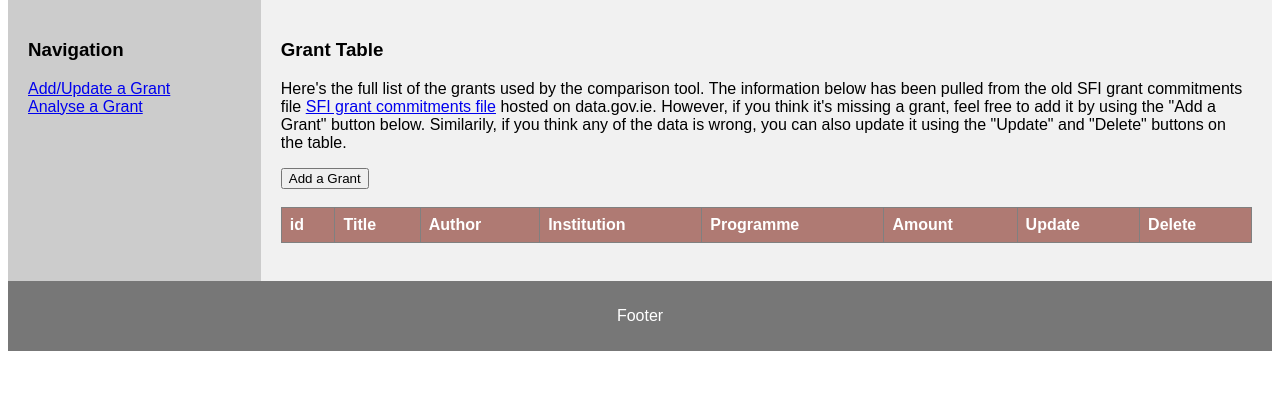
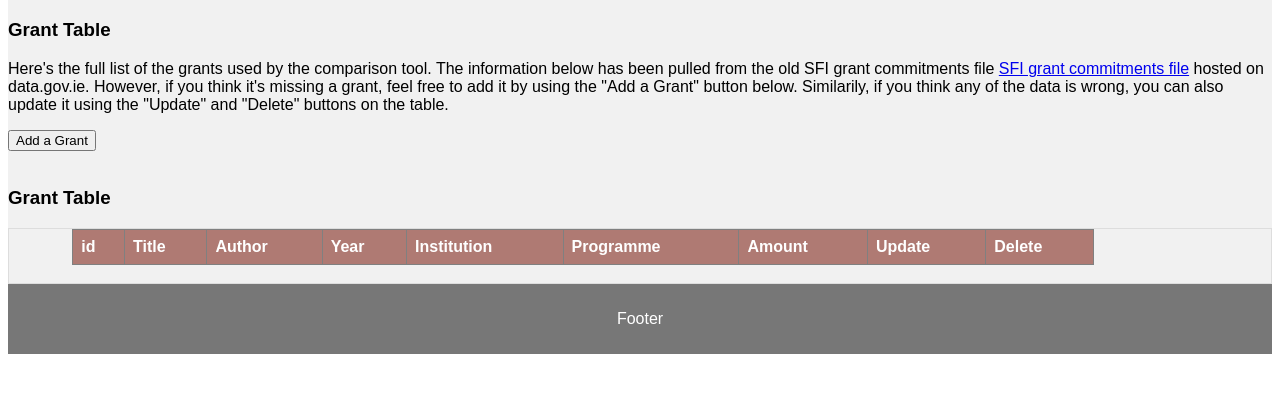
Before and after one commit to NeilTynan/WSAA-project, a Flask app: page / in a window 1280 px wide. Shown: the part 234-627 px from the top of the page. Run offline with Flask 2, Linux system fonts and the light colour scheme; data that the repository does not hold is empty.

Commit message:
Updated grantDAO to include a second table.  Started updating all document to account for "year" field.

```diff
--- a/grantDAO.py
+++ b/grantDAO.py
@@ -1,5 +1,8 @@
+#libraries
 import mysql.connector
 import dbconfig as cfg
+
+#grantDAO()
 class grantDAO:
     connection=""
     cursor =''
@@ -56,7 +59,108 @@ class grantDAO:
 
     def create(self, grant):
         cursor = self.getcursor()
-        sql="insert into funding (title, author, institution, programme, amount) values (%s,%s,%s,%s,%s)"
+        sql="insert into funding (title, author, year=%s, institution, programme, amount) values (%s,%s,%s,%s,%s)"
+        values = (grant.get("title"), grant.get("author"), grant.get("year"), grant.get("institution"), grant.get("programme"), grant.get("amount"))
+        cursor.execute(sql, values)
+
+        self.connection.commit()
+        newid = cursor.lastrowid
+        grant["id"] = newid
+        self.closeAll()
+        return grant
+
+
+    def update(self, id, grant):
+        cursor = self.getcursor()
+        sql="update funding set title= %s, author=%s, year=%s, institution=%s, programme=%s, amount=%s  where id = %s"
+
+        values = (grant.get("title"), grant.get("author"), grant.get("year"), grant.get("institution"), grant.get("programme"), grant.get("amount"),id)
+        cursor.execute(sql, values)
+        self.connection.commit()
+        self.closeAll()
+
+    def delete(self, id):
+        cursor = self.getcursor()
+        sql="delete from funding where id = %s"
+        values = (id,)
+
+        cursor.execute(sql, values)
+
+        self.connection.commit()
+        self.closeAll()
+
+        print("delete done")
+
+    def convertToDictionary(self, resultLine):
+        attkeys=['id','title','author','year', 'institution', "programme", "amount"]
+        book = {}
+        currentkey = 0
+        for attrib in resultLine:
+            book[attkeys[currentkey]] = attrib
+            currentkey = currentkey + 1
+        return book
+
+
+grantDAO = grantDAO()
+
+# gresearcherDAO
+class researcherDAO:
+    connection=""
+    cursor =''
+    host=       ''
+    user=       ''
+    password=   ''
+    database=   ''
+
+#config file
+    def __init__(self):
+        self.host=       cfg.mysql['host']
+        self.user=       cfg.mysql['user']
+        self.password=   cfg.mysql['password']
+        self.database=   cfg.mysql['database']
+
+    def getcursor(self):
+        self.connection = mysql.connector.connect(
+            host=       self.host,
+            user=       self.user,
+            password=   self.password,
+            database=   self.database,
+        )
+        self.cursor = self.connection.cursor()
+        return self.cursor
+
+    def closeAll(self):
+        self.connection.close()
+        self.cursor.close()
+
+    def getAll(self):
+        cursor = self.getcursor()
+        sql="select * from researcher"
+        cursor.execute(sql)
+        results = cursor.fetchall()
+        returnArray = []
+        #print(results)
+        for result in results:
+            #print(result)
+            returnArray.append(self.convertToDictionary(result))
+
+        self.closeAll()
+        return returnArray
+
+    def findByID(self, id):
+        cursor = self.getcursor()
+        sql="select * from researcher where id = %s"
+        values = (id,)
+
+        cursor.execute(sql, values)
+        result = cursor.fetchone()
+        returnvalue = self.convertToDictionary(result)
+        self.closeAll()
+        return returnvalue
+
+    def create(self, grant):
+        cursor = self.getcursor()
+        sql="insert into researcher (title, author, institution, programme, amount) values (%s,%s,%s,%s,%s)"
         values = (grant.get("title"), grant.get("author"), grant.get("institution"), grant.get("programme"), grant.get("amount"))
         cursor.execute(sql, values)
 
@@ -69,7 +173,7 @@ class grantDAO:
 
     def update(self, id, grant):
         cursor = self.getcursor()
-        sql="update funding set title= %s,author=%s, institution=%s, programme=%s, amount=%s  where id = %s"
+        sql="update researcher set title= %s,author=%s, institution=%s, programme=%s, amount=%s  where id = %s"
 
         values = (grant.get("title"), grant.get("author"), grant.get("institution"), grant.get("programme"), grant.get("amount"),id)
         cursor.execute(sql, values)
@@ -78,7 +182,7 @@ class grantDAO:
 
     def delete(self, id):
         cursor = self.getcursor()
-        sql="delete from funding where id = %s"
+        sql="delete from researcher where id = %s"
         values = (id,)
 
         cursor.execute(sql, values)
@@ -98,4 +202,4 @@ class grantDAO:
         return book
 
 
-grantDAO = grantDAO()
+researcherDAO = researcherDAO()
--- a/rest-server.py
+++ b/rest-server.py
@@ -27,6 +27,9 @@ def create_grant():
     if "author" not in jsonstring:
         abort(400)
     grant["author"] = jsonstring["author"]
+    if "year" not in jsonstring:
+        abort(400)
+    grant["year"] = jsonstring["year"]
     if "institution" not in jsonstring:
         abort(400)
     grant["institution"] = jsonstring["institution"]
@@ -48,6 +51,8 @@ def update_grant(id):
         grant["title"] = jsonstring["title"]
     if "author" in jsonstring:
         grant["author"] = jsonstring["author"]
+    if "year" in jsonstring:
+        grant["year"] = jsonstring["year"]
     if "institution" in jsonstring:
         grant["institution"] = jsonstring["institution"]
     if "programme" in jsonstring:
--- a/templates/1table.html
+++ b/templates/1table.html
@@ -25,26 +25,10 @@ header {
 section {
   display:flex;
   flex-direction: row;
+  background-color: #f1f1f1;
 }
 
-nav {
-  float: left;
-  width: 20%;
-  background: #ccc;
-  padding: 20px;
-}
 
-nav ul {
-  list-style-type: none;
-  padding: 0;
-}
-
-article {
-  float: left;
-  padding: 20px;
-  width: 80%;
-  background-color: #f1f1f1;
-}
 
 #grantTable th {
   background-color: #af7a73; /* Change this to your preferred color */
@@ -56,13 +40,22 @@ article {
 }
 
 #grantTable {
-  width: 100%;
+  width: 90%;
   border-collapse: collapse;
 }
 
 #grantTable th, #grantTable td {
   padding: 8px;
   text-align: left;
+}
+
+.container {
+  max-height: 450px;  /* adjust height as needed */
+  overflow-y: auto;
+  overflow-x: auto;
+  border: 1px solid #ddd;
+  padding-left: 5%;
+  padding-right: 5%;
 }
 
 section::after {
@@ -93,25 +86,20 @@ footer {
 </header>
 
 <section>
-  <nav>
-    <ul>
-      <h3>Navigation</h3>
-      <li><a href="#">Add/Update a Grant</a></li>
-      <li><a href="#">Analyse a Grant</a></li>
-    </ul>
-  </nav>
 
   <article>
   <h1>Grant Table</h1>
   <p>Here's the full list of the grants used by the comparison tool. The information below has been pulled from the old SFI grant commitments file <a href="https://data.gov.ie/dataset/science-foundation-ireland-grants-commitments/resource/1dda5892-aeff-4588-a94f-b548984d9340">SFI grant commitments file</a> hosted on data.gov.ie.
     However, if you think it's missing a grant, feel free to add it by using the "Add a Grant" button below. Similarily, if you think any of the data is wrong, you can also update it using the "Update" and "Delete" buttons on the table.</p>
   <div><button id="button-showCreate" onclick="showCreate()">Add a Grant</button><br/><br/></div>
-  <div>
-      <table border="1" id="grantTable">
+  <h1>Grant Table</h1>
+  <div class="container">
+    <table border="1" id="grantTable">
           <tr>
                   <th>id</th>
                   <th>Title</th>
                   <th>Author</th>
+                  <th>Year</th>
                   <th>Institution</th>
                   <th>Programme</th>
                   <th>Amount</th>
@@ -127,6 +115,7 @@ footer {
       id <input type="text" name="id"><br/>
       Title <input type="text" name="title"><br/>
       Author <input type="text" name="author"><br/>
+      Institution <input type="text" name="institution"><br/>
       Institution <input type="text" name="institution"><br/>
       Programme <input type="text" name="programme"><br/>
       Amount <input type="number" name="amount"><br/>
```
Also changed, not shown: import/sfi.py (+5 -5 lines), templates/2analysis.html (deleted, +0 -99 lines).
